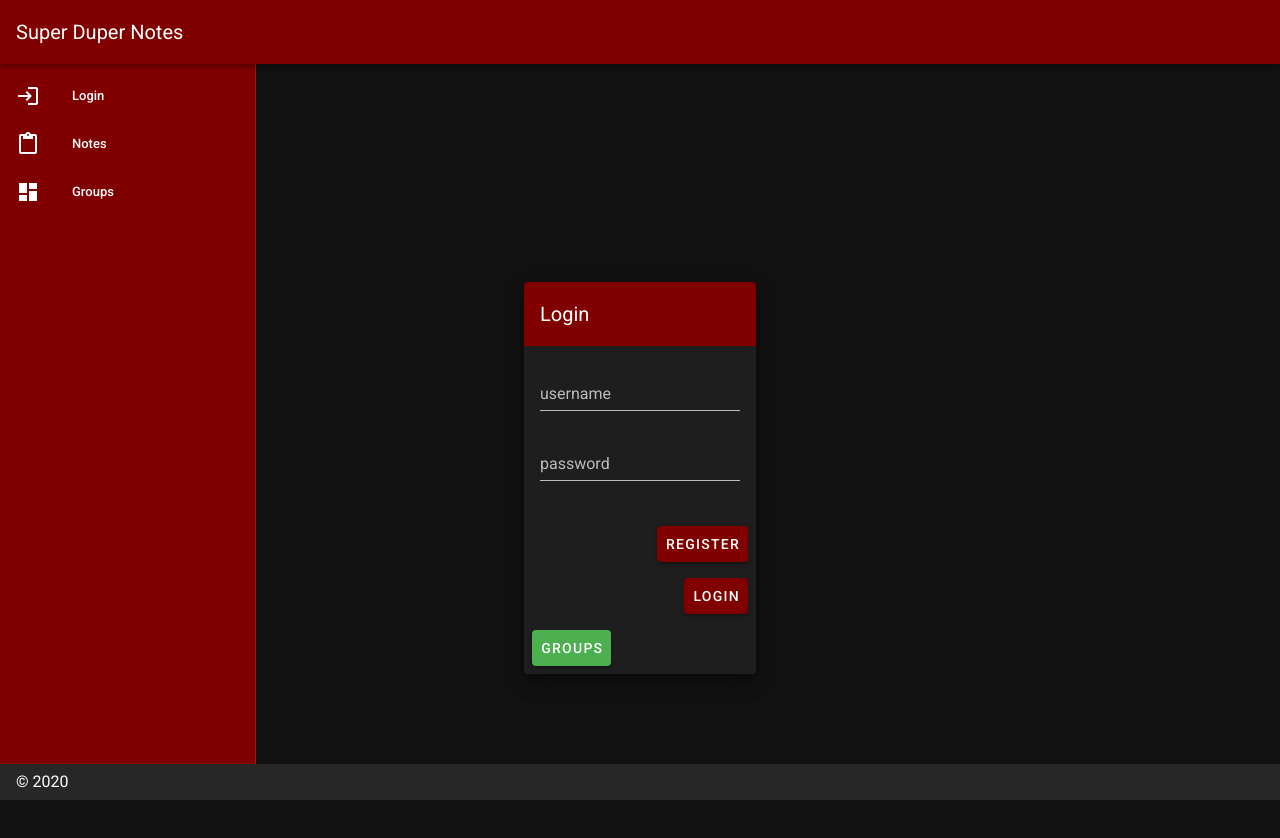
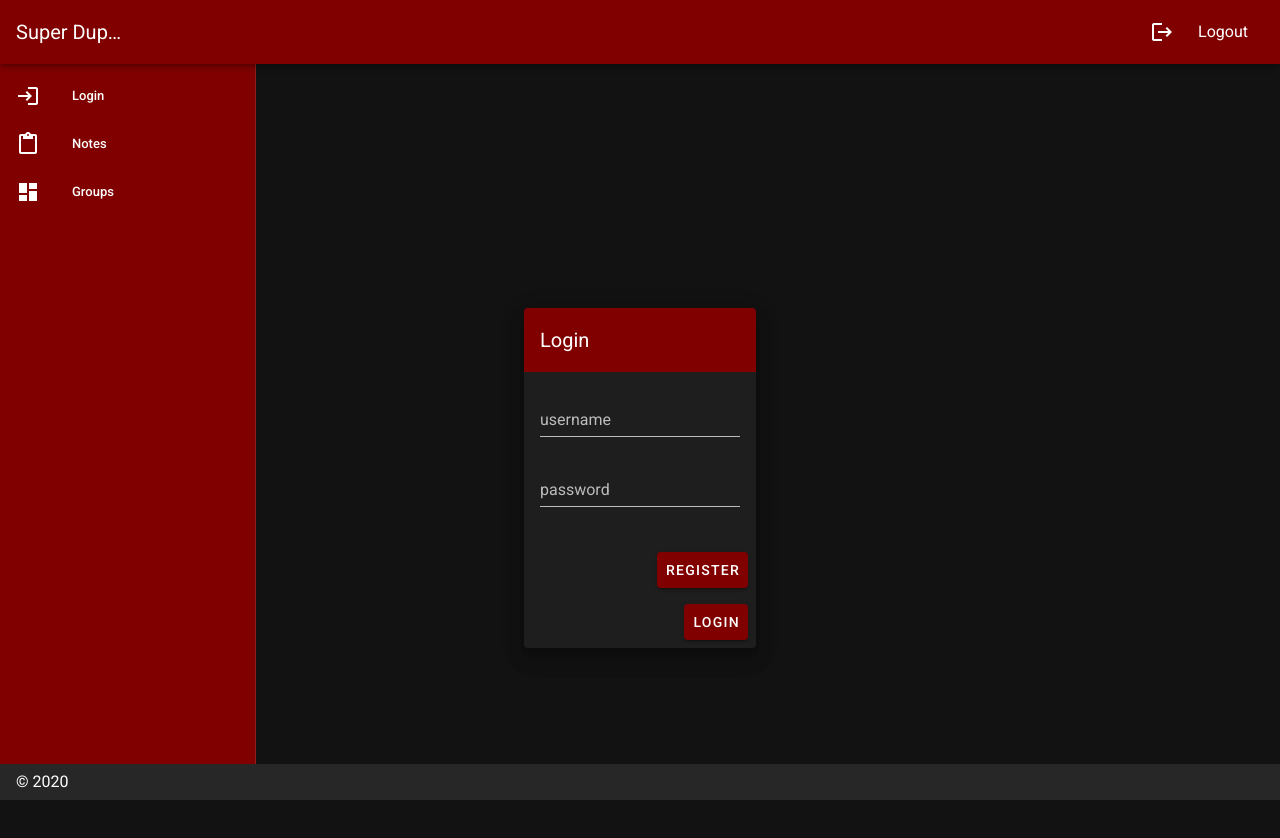
Before and after one commit to Bjorn027/my-vue-jquery-app, a Vue app: page / in a window 1280 px wide. Shown: the top 838 px of the page. Built offline with nearby package versions, Linux system fonts and the light colour scheme; no server answers.

Commit message:
now able to add groups

```diff
--- a/package.json
+++ b/package.json
@@ -11,7 +11,7 @@
     "core-js": "^3.4.4",
     "jquery": "^3.4.1",
     "vue": "^2.6.10",
-    "vuetify": "^2.1.0"
+    "vuetify": "^2.2.8"
   },
   "devDependencies": {
     "@vue/cli-plugin-babel": "^4.1.0",
--- a/src/App.vue
+++ b/src/App.vue
@@ -31,6 +31,18 @@
 
     <v-app-bar app clipped-left color="#800000">
       <v-toolbar-title>Super Duper Notes</v-toolbar-title>
+
+      <v-flex xs3 offset-xs9 align-end>
+      <v-list-item class="float-right" link @click="logout(); $root.page='Login'">
+        <v-icon>mdi-logout</v-icon>
+          <v-list-item-action>
+
+          </v-list-item-action>
+          <v-list-item-content>
+            <v-list-item-title>Logout</v-list-item-title>
+          </v-list-item-content>
+        </v-list-item>
+      </v-flex>
     </v-app-bar>
 
     <v-content>
@@ -64,7 +76,22 @@ export default {
   data: () => ({
     drawer: null
   }),
-  methods: {},
+  methods: {
+    logout() {
+      $.post(server + "/logout", res => {
+        if (res.success) {
+          this.loggedIn = false;
+          this.username = "";
+          this.createGroupText = "";
+          this.createNoteText = "";
+          this.notes = [];
+          this.groups = [];
+          this.groupId = "";
+        }
+      });
+    }
+
+  },
   mounted() {
     $.post(server + "/checkLogin", res => {
       if (res.success) {
@@ -77,3 +104,8 @@ export default {
   }
 };
 </script>
+<style>
+.v-toolbar__title{
+  overflow: inherit
+}
+</style>
--- a/src/components/Login.vue
+++ b/src/components/Login.vue
@@ -11,9 +11,9 @@
               </v-toolbar>
               <v-card-text>
                 <v-form>
-                  <v-text-field id="username" label="username" name="username" type="text" />
+                  <v-text-field @keyup.enter="login" id="username" label="username" name="username" type="text" />
 
-                  <v-text-field id="password" label="password" name="password" type="password" />
+                  <v-text-field @keyup.enter="login" id="password" label="password" name="password" type="password" />
                 </v-form>
               </v-card-text>
               <v-card-actions>
@@ -24,9 +24,7 @@
                 <v-spacer />
                 <v-btn color="#800000" @click="login()">Login</v-btn>
               </v-card-actions>
-              <v-card-actions>
-                <v-btn @click="getGroups" color="success">Groups</v-btn>
-              </v-card-actions>
+
             </v-card>
           </v-col>
         </v-row>
@@ -94,22 +92,9 @@ export default {
         } else {
           this.res = res;
         }
-      });
+      });}
     },
-    logout() {
-      $.post(server + "/logout", res => {
-        if (res.success) {
-          this.loggedIn = false;
-          this.username = "";
-          this.createGroupText = "";
-          this.createNoteText = "";
-          this.notes = [];
-          this.groups = [];
-          this.groupId = "";
-        }
-      });
-    }
-  },
+
 
   props: {
     source: String
```
Also changed, not shown: 1 other file (tests, documents, lock files or other folders).
